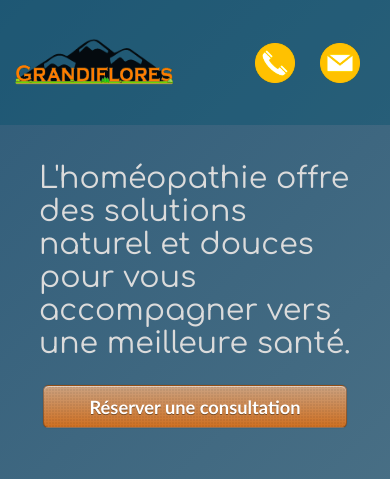
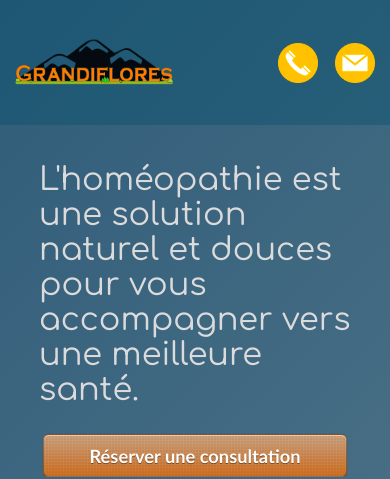
Before and after one commit to nicoloprog/grandiflores, a Next.js app: page / in a window 390 px wide. Shown: the top 479 px of the page. Built offline with nearby package versions, Linux system fonts and the light colour scheme.

Commit message:
Mobile assemblin

```diff
--- a/src/components/layout/Header/Header.module.scss
+++ b/src/components/layout/Header/Header.module.scss
@@ -67,7 +67,7 @@
         @media screen and (max-width: 450px) {
           font-size: 15px;
           gap: 10px;
-          margin-right: 15px;
+          margin-right: 7.5px;
         }
       }
     }
--- a/src/components/section/HeroHome/HeroHome.module.scss
+++ b/src/components/section/HeroHome/HeroHome.module.scss
@@ -64,7 +64,7 @@
         font-size: clamp(1rem, 0.6667rem + 1.3333vw, 2rem);
         margin-top: 0;
         @media screen and (max-width: 450px) {
-          font-size: clamp(30px, 0.6667rem + 1.3333vw, 32.5px);
+          font-size: clamp(32px, 0.6667rem + 1.3333vw, 34px);
           margin-top: 15px;
         }
       }
--- a/src/components/section/HeroHome/index.js
+++ b/src/components/section/HeroHome/index.js
@@ -42,7 +42,7 @@ const HeroHome = () => {
         <div className={styles.welcomeCard}>
           <h2>Un équilibre entre le corps et l'esprit</h2>
           <p>
-            L'homéopathie offre des solutions naturel et douces pour vous
+            L'homéopathie est une solution naturel et douces pour vous
             accompagner vers une meilleure santé.
           </p>
           <Link href="#" className={styles.buttonBlue}>
```
